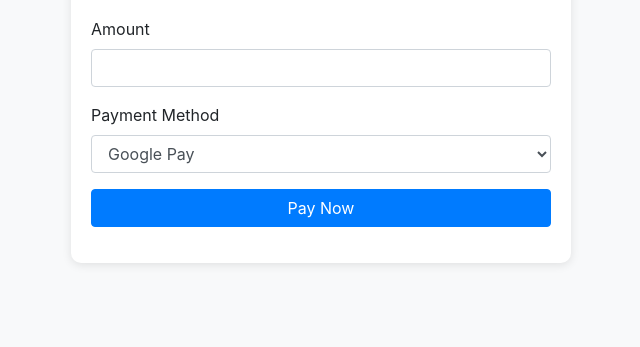
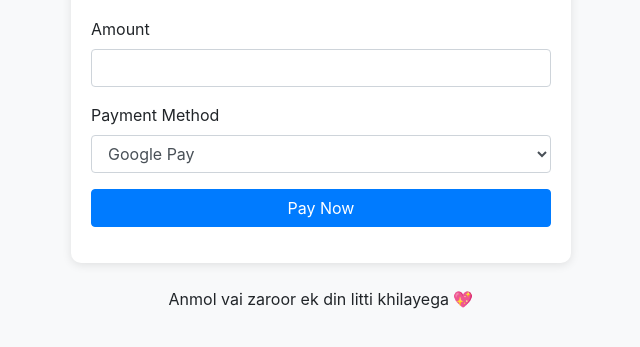
Before and after one commit to Anmolsarrafbest/anmol-vai-litti-khilayega-kolkata-me, a plain HTML site: page index.html in a window 1280 px wide. Shown: the part 61-408 px from the top of the page, without its empty margins (319-959 px from the left). Drawn offline with nearby package versions, Linux system fonts and the light colour scheme.

Commit message:
Update application (Round 2)

```diff
--- a/index.html
+++ b/index.html
@@ -43,6 +43,9 @@
         </form>
         <div id="responseMessage" class="mt-3"></div>
     </div>
+    <div class="text-center mt-4">
+        <p>Anmol vai zaroor ek din litti khilayega 💖</p> <!-- Added new line here -->
+    </div>
     <script src="https://code.jquery.com/jquery-3.5.1.slim.min.js"></script>
     <script src="https://cdn.jsdelivr.net/npm/@popperjs/core@2.9.2/dist/umd/popper.min.js"></script>
     <script src="https://stackpath.bootstrapcdn.com/bootstrap/4.5.2/js/bootstrap.min.js"></script>
```
